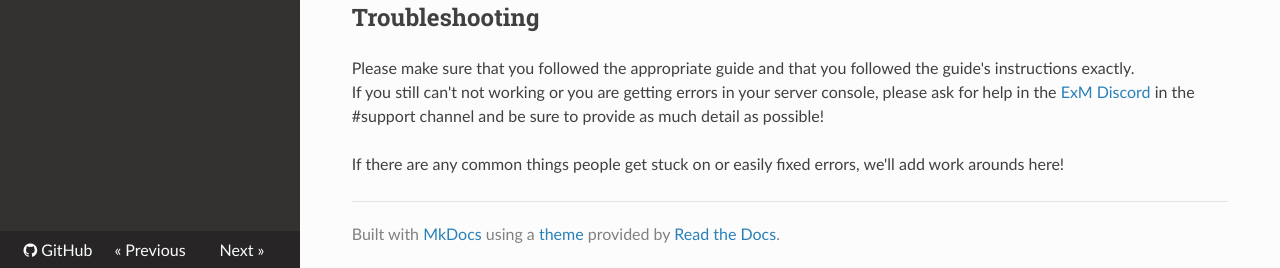
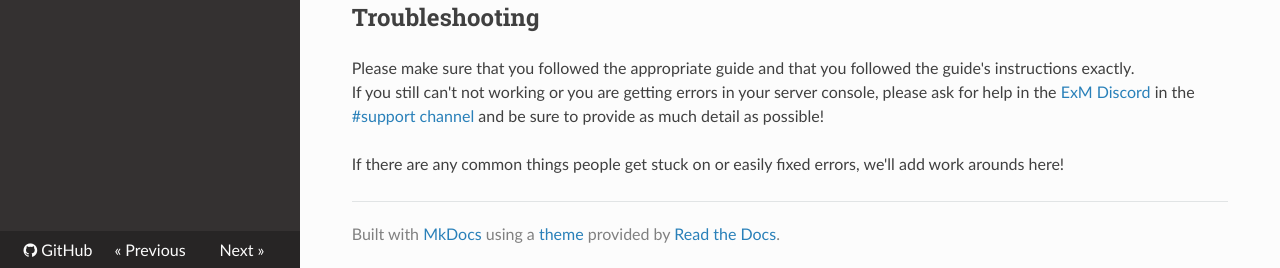
Before and after one commit to EmiyLewis/docs-site, an MkDocs documentation site: the page built from docs/Using extendedmode.md, in a window 1280 px wide and 900 px high, scrolled down 2312 px. Shown: the part 629-897 px from the top of the window. Built offline with MkDocs 1.6.1, drawn with Linux system fonts in a browser that asks for light colours; nearby versions of some CDN libraries; part of the change alters nothing that is shown.

Commit message:
Add extra link

```diff
--- a/docs/Using extendedmode.md
+++ b/docs/Using extendedmode.md
@@ -119,6 +119,6 @@ If all goes well, you will see the message `[ExtendedMode] [INFO] ExtendedMode h
 ## Troubleshooting
 
 Please make sure that you followed the appropriate guide and that you followed the guide's instructions exactly.
-If you still can't not working or you are getting errors in your server console, please ask for help in the [ExM Discord](https://discord.gg/qKYBQH8) in the #support channel and be sure to provide as much detail as possible!
+If you still can't not working or you are getting errors in your server console, please ask for help in the [ExM Discord](https://discord.gg/qKYBQH8) in the [#support channel](https://discord.gg/9P4eDgA) and be sure to provide as much detail as possible!
 
 If there are any common things people get stuck on or easily fixed errors, we'll add work arounds here!
```
